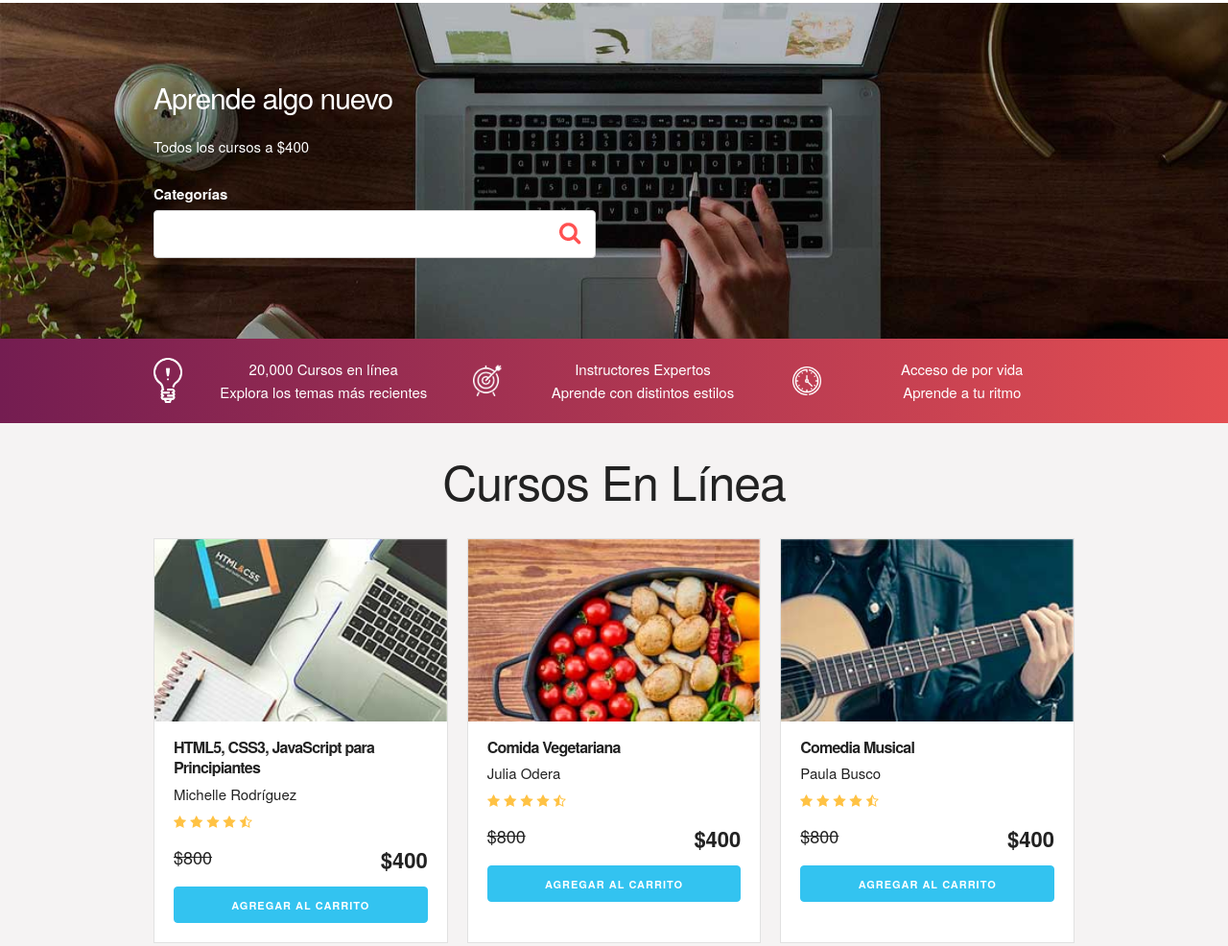
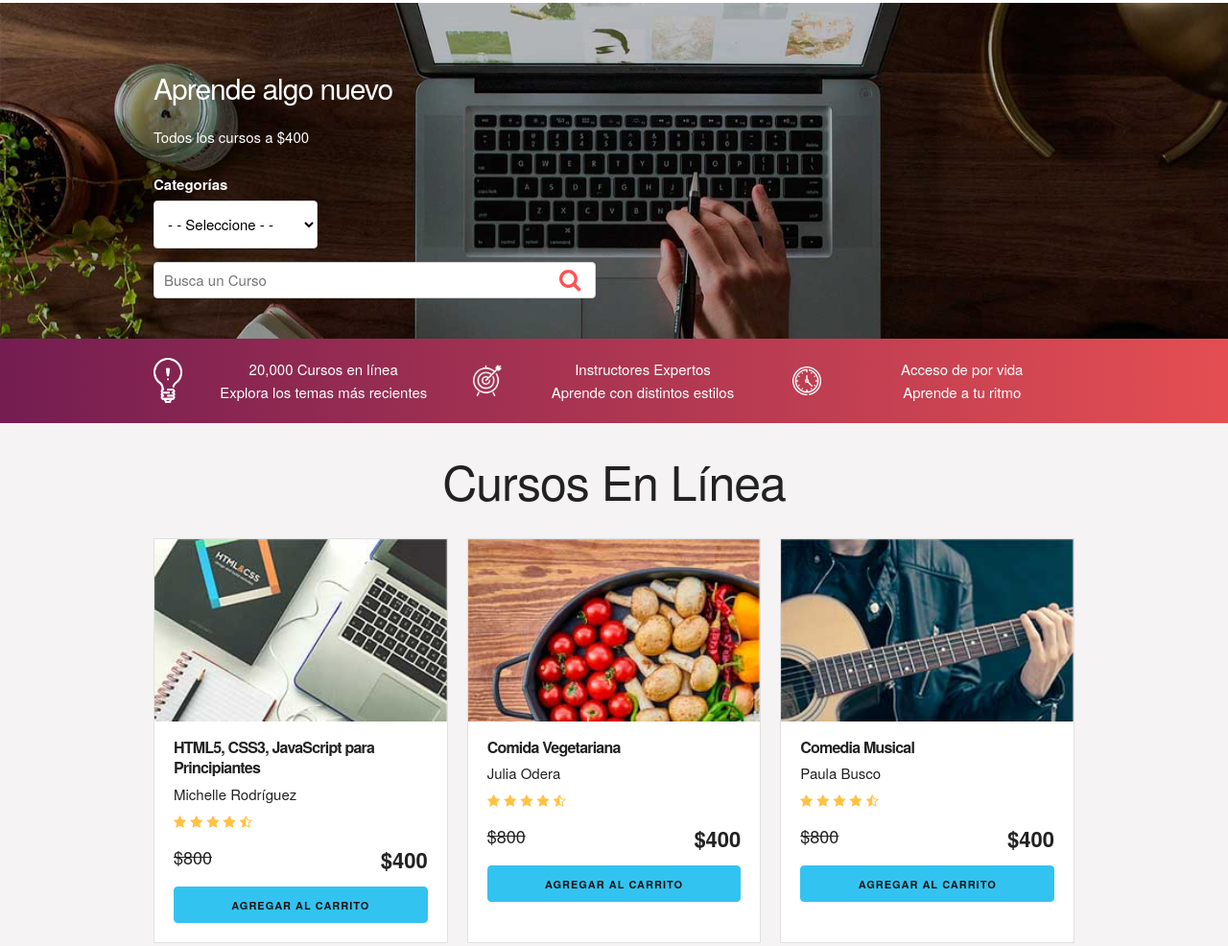
Before and after one commit to Michellefsd/Carrito-Online, a plain HTML site: page index.html in a window 1280 px wide. Shown: the part 80-1066 px from the top of the page at 96% size. Drawn offline with nearby package versions, Linux system fonts and the light colour scheme.

Commit message:
agregando buscador Textual

```diff
--- a/css/custom.css
+++ b/css/custom.css
@@ -123,9 +123,10 @@ ul {
     color: white;
 }
 .contenido-hero {
-    margin-top: 80px;
+    margin-top: 70px;
     color: white;
 }
+
 .contenido-hero form {
     position: relative;
     margin-bottom: 0;
@@ -137,7 +138,7 @@ ul {
 .contenido-hero form .submit-buscador {
     position: absolute;
     right:0;
-    top:0;
+    top: 0;
     height: 100%;
     padding: 0;
     display: block;
@@ -148,7 +149,6 @@ ul {
     background-repeat: no-repeat;
     border:none;
 }
-
 
 .barra {
     padding: 20px 0;
--- a/css/skeleton.css
+++ b/css/skeleton.css
@@ -205,7 +205,7 @@ button.button-primary,
 input[type="submit"].button-primary,
 input[type="reset"].button-primary,
 input[type="button"].button-primary {
-  color: #FFF;
+  color: rgb(24, 20, 20);
   background-color: #33C3F0;
   border-color: #33C3F0; }
 .button.button-primary:hover,
@@ -218,7 +218,7 @@ button.button-primary:focus,
 input[type="submit"].button-primary:focus,
 input[type="reset"].button-primary:focus,
 input[type="button"].button-primary:focus {
-  color: #FFF;
+  color: rgb(58, 43, 43);
   background-color: #1EAEDB;
   border-color: #1EAEDB; }
 
@@ -234,8 +234,9 @@ input[type="url"],
 input[type="password"],
 textarea,
 select {
+  color:black;
   height: 38px;
-  padding: 6px 10px; /* The 6px vertically centers text on FF, ignored by Webkit */
+  padding: 2px 10px; /* The 6px vertically centers text on FF, ignored by Webkit */
   background-color: #fff;
   border: 1px solid #D1D1D1;
   border-radius: 4px;
--- a/index.html
+++ b/index.html
@@ -58,10 +58,13 @@
                                     <p>Todos los cursos a $400</p>
                                     <form action="#" id="busqueda" method="GET" class="formulario">
                                         <label for="buscador">Categorías</label>
-                                        <select class="u-full-width" id="buscador">
-                                            <option value="" disabled>--Seleccione--</option>
+                                        <select class="" id="buscador">
+                                            <option value="" selected disabled>- - Seleccione - -</option>
                                         </select>
-                                        <input type="button" id="submit-buscador" class="margin-top submit-buscador">
+                                        <div class="absolute">
+                                        <input type="submit"  class="submit-buscador">
+                                        <input type="text" id="submit-buscador" placeholder="Busca un Curso"class="u-full-width margin-top">
+                                        </div>
                                     </form>
                             </div>
                         </div>
--- a/js/app.js
+++ b/js/app.js
@@ -240,3 +240,20 @@ function mostrarCurso(e) {
         }
     }
 }
+
+// buscador textual
+
+const buscadorTextual = document.querySelector('#submit-buscador');
+const botonBuscador = document.querySelector('.submit-buscador');
+
+botonBuscador.addEventListener('click', buscarCurso);
+
+function buscarCurso() {
+    const requirement = buscadorTextual.value.toLowerCase();
+    for(let curso of myCourses) {
+        const titulo = curso.titulo.toLowerCase();
+        if(titulo.includes(requirement)){
+            console.log(titulo)
+        }
+    }
+    }
--- a/js/objvue.js
+++ b/js/objvue.js
@@ -2,7 +2,6 @@
 const miApp = new Vue({
     el:"#apo",
     data: {
-        saludo: "hola",
         misCursos : [
             {
                 titulo: "HTML5, CSS3, JavaScript para Principiantes",
```
